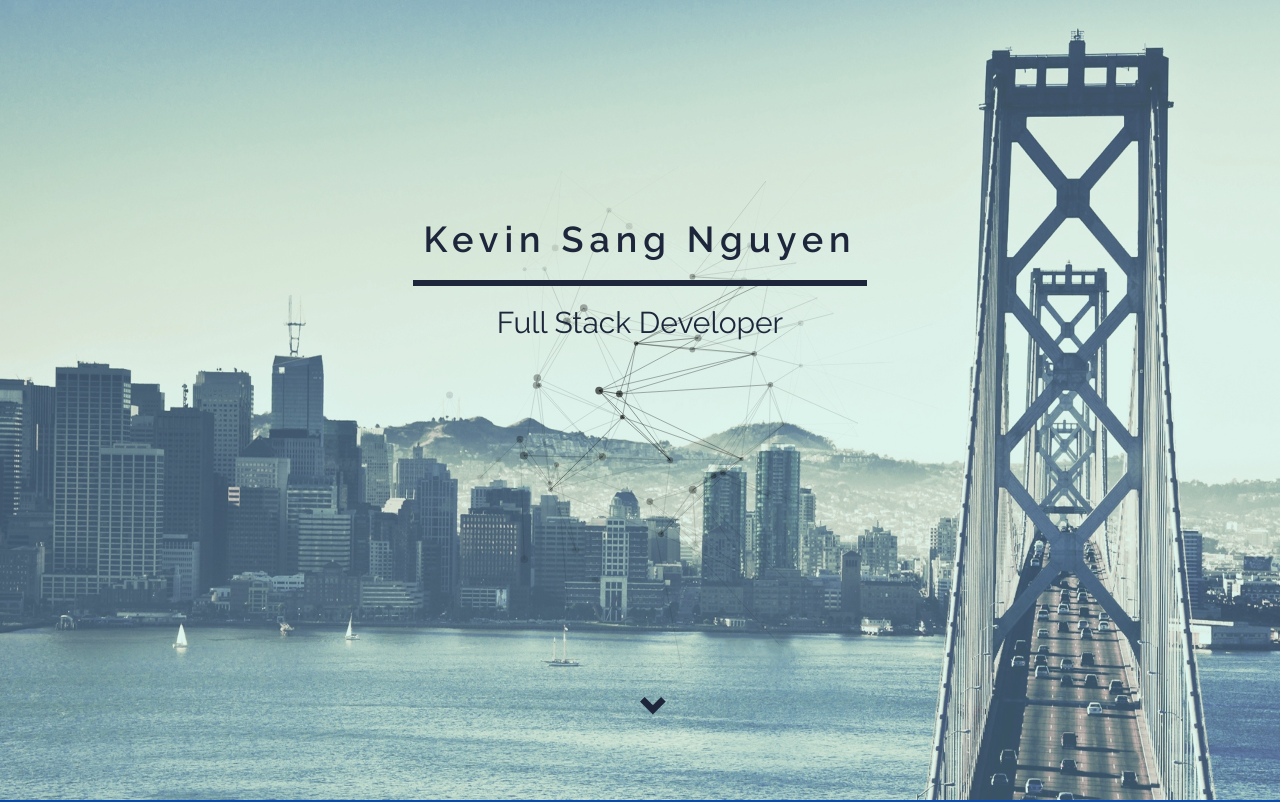
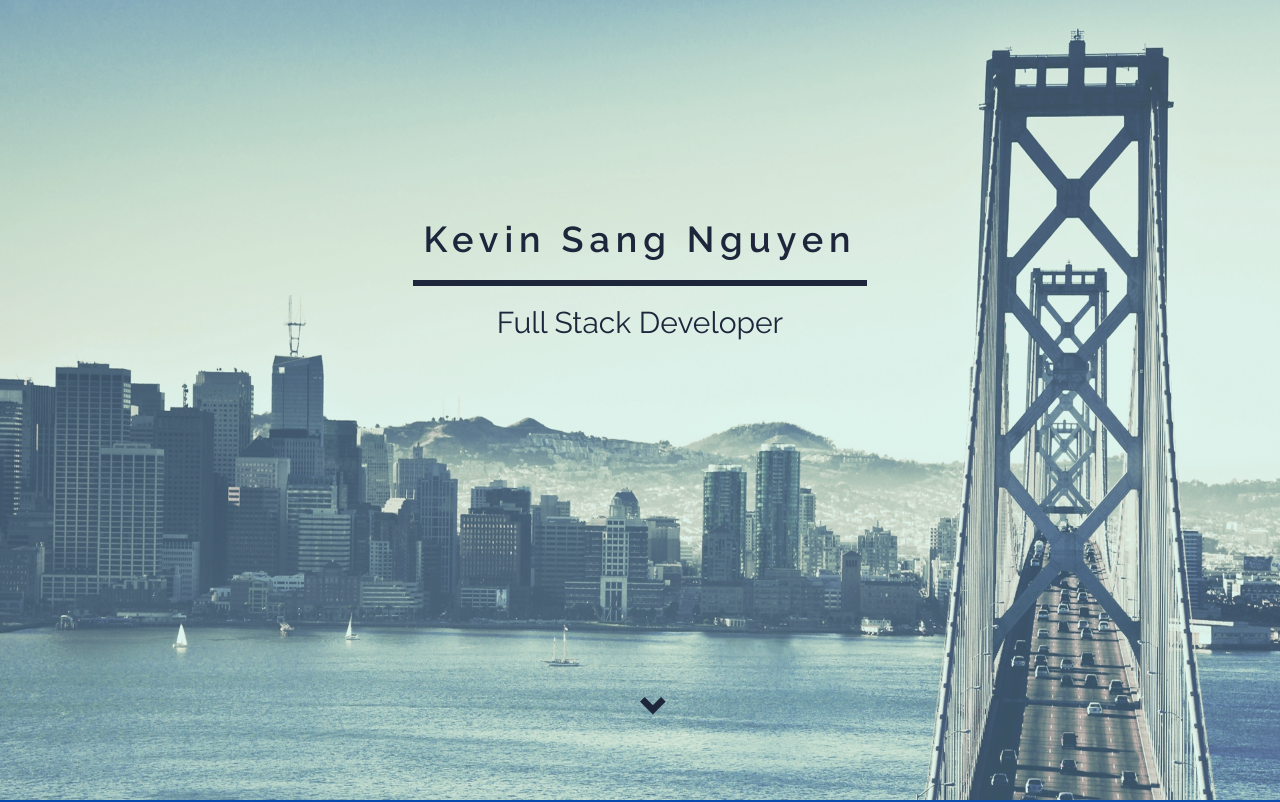
Before and after one commit to kevinsangnguyen/Portfolio, a website: page client/index.html in a window 1280 px wide. Shown: the top 802 px of the page. Drawn offline with nearby package versions, Linux system fonts and the light colour scheme; some packages are replaced by stand-ins of ours; a script that the page names is missing.

Commit message:
asdasdasddddddddddddd

```diff
--- a/client/index.html
+++ b/client/index.html
@@ -115,7 +115,7 @@
 <header id="top">
   <div id="header-background">
 	</div>
-	<div id="large-header"><canvas id="sectionOne"></canvas></div>
+	<!-- <div id="large-header"><canvas id="sectionOne"></canvas></div> -->
   <div id="name">
     <h1 class="animated fadeInRight" id="banner">Kevin Sang Nguyen</h1>
     <hr class="animated fadeIn" id="line">
```
